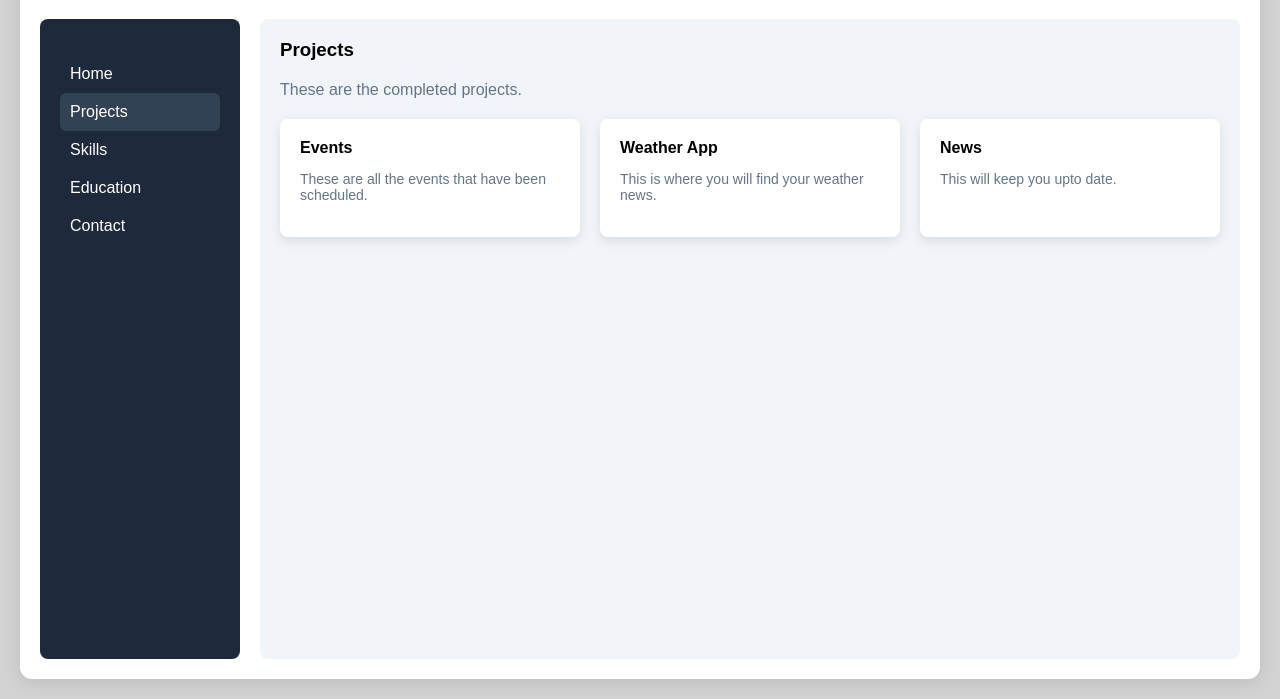
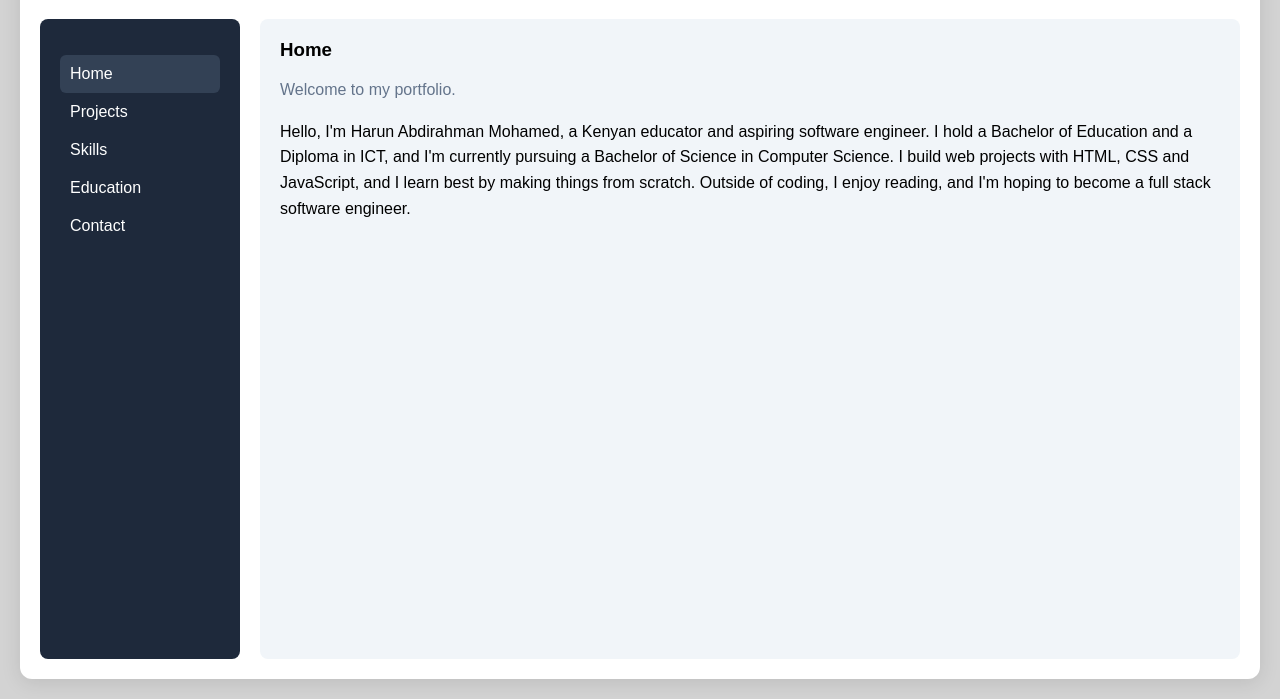
Before and after one commit to Harun-dev27/E-portofolio, a plain HTML site: page index.html in a window 1280 px wide. Shown: the part 101-800 px from the top of the page. Drawn offline with Linux system fonts and the light colour scheme.

Commit message:
Add home page and session storage.

```diff
--- a/index.html
+++ b/index.html
@@ -14,8 +14,8 @@
       <div class="layout">
         <div class="sidebar">
           <ul>
-            <li>Home</li>
-            <li class="active">Projects</li>
+            <li class="active">Home</li>
+            <li>Projects</li>
             <li>Skills</li>
             <li>Education</li>
             <li>Contact</li>
@@ -24,6 +24,7 @@
         <div class="content">
           <h3>Projects</h3>
           <p class="description">These are the completed projects.</p>
+          <ul class="intro hidden"></ul>
           <ul class="education-list hidden"></ul>
           <ul class="skills-list hidden"></ul>
           <ul class="contact-list hidden"></ul>
--- a/script.js
+++ b/script.js
@@ -5,6 +5,7 @@ const sidebarMenuList = document.querySelectorAll(".sidebar > ul > li");
 const educationList = document.querySelector(".education-list");
 const skillsList = document.querySelector(".skills-list");
 const contactList = document.querySelector(".contact-list");
+const homeIntro = document.querySelector(".intro");
 const pages = {
   Home: "Welcome to my portfolio.",
   Projects: "These are the completed projects.",
@@ -12,6 +13,10 @@ const pages = {
   Skills: "These are the skills that I possess.",
   Contact: "You can reach me through:",
 };
+
+const home = [
+  "Hello, I'm Harun Abdirahman Mohamed, a Kenyan educator and aspiring software engineer. I hold a Bachelor of Education and a Diploma in ICT, and I'm currently pursuing a Bachelor of Science in Computer Science. I build web projects with HTML, CSS and JavaScript, and I learn best by making things from scratch. Outside of coding, I enjoy reading, and I'm hoping to become a full stack software engineer.",
+];
 
 const education = [
   {
@@ -64,6 +69,12 @@ sidebarMenuList.forEach(function (item) {
       });
     }
 
+    if (item.textContent === "Home") {
+      homeIntro.classList.remove("hidden");
+    } else {
+      homeIntro.classList.add("hidden");
+    }
+
     if (item.textContent === "Education") {
       educationList.classList.remove("hidden");
     } else {
@@ -82,8 +93,14 @@ sidebarMenuList.forEach(function (item) {
       contactList.classList.add("hidden");
     }
 
-    localStorage.setItem("page", item.textContent);
+    sessionStorage.setItem("page", item.textContent);
   });
+});
+
+home.forEach(function (intro) {
+  const li = document.createElement("li");
+  li.textContent = intro;
+  homeIntro.appendChild(li);
 });
 
 education.forEach(function (entry) {
@@ -101,11 +118,11 @@ skills.forEach(function (skill) {
 
 contact.forEach(function (details) {
   const li = document.createElement("li");
-  li.textContent = details.label + ":  " + details.value + ":  ";
+  li.textContent = details.label + ":  " + details.value;
   contactList.appendChild(li);
 });
 
-const savedPage = localStorage.getItem("page");
+const savedPage = sessionStorage.getItem("page") || "Home";
 if (savedPage) {
   sidebarMenuList.forEach(function (menuItem) {
     if (menuItem.textContent === savedPage) {
--- a/style.css
+++ b/style.css
@@ -88,6 +88,16 @@ body {
   display: none;
 }
 
+.intro.hidden {
+  display: none;
+}
+.intro {
+  grid-column: 1 / -1;
+  margin: 0;
+  line-height: 1.6;
+  list-style: none;
+  padding-left: 0;
+}
 .education-list.hidden {
   display: none;
 }
```
